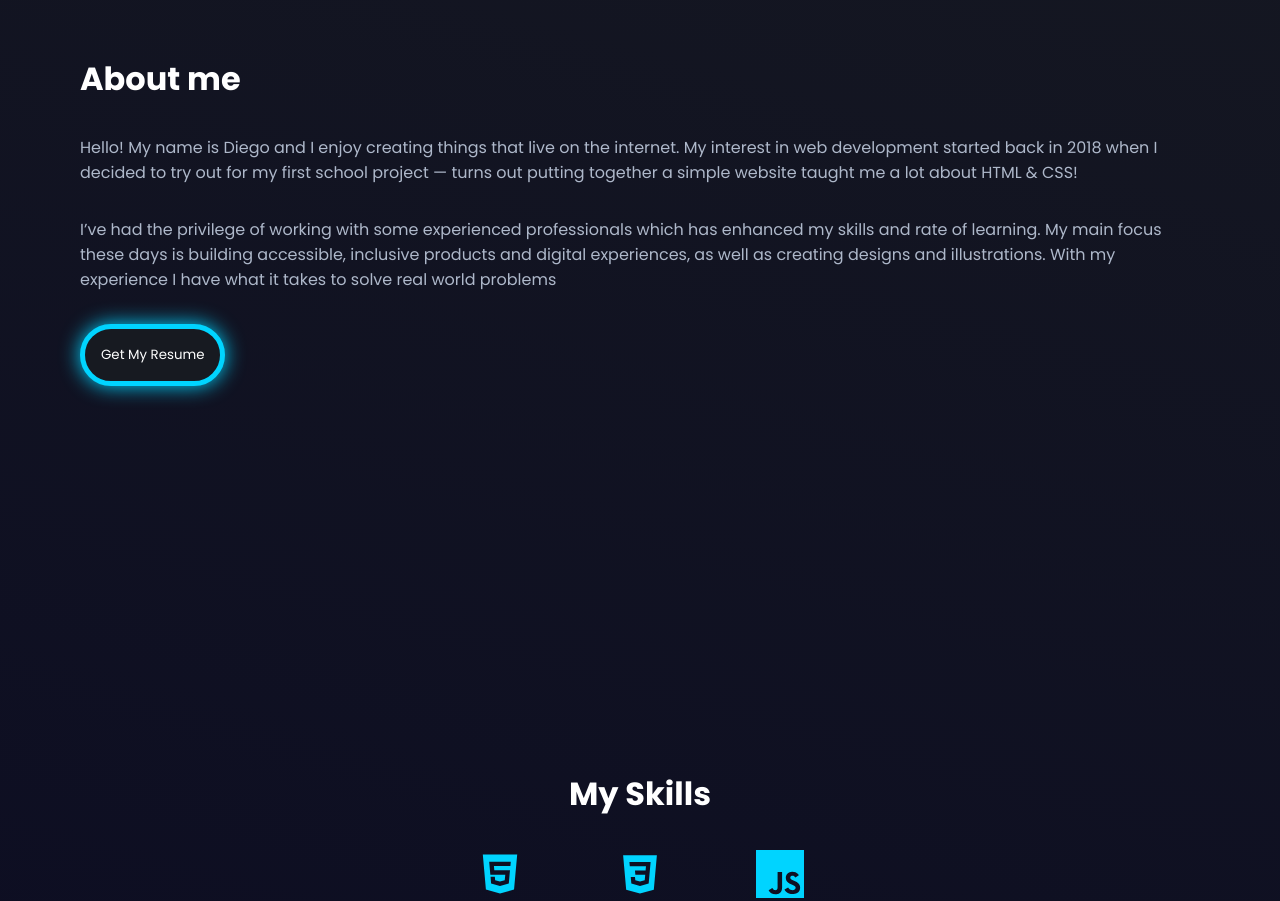
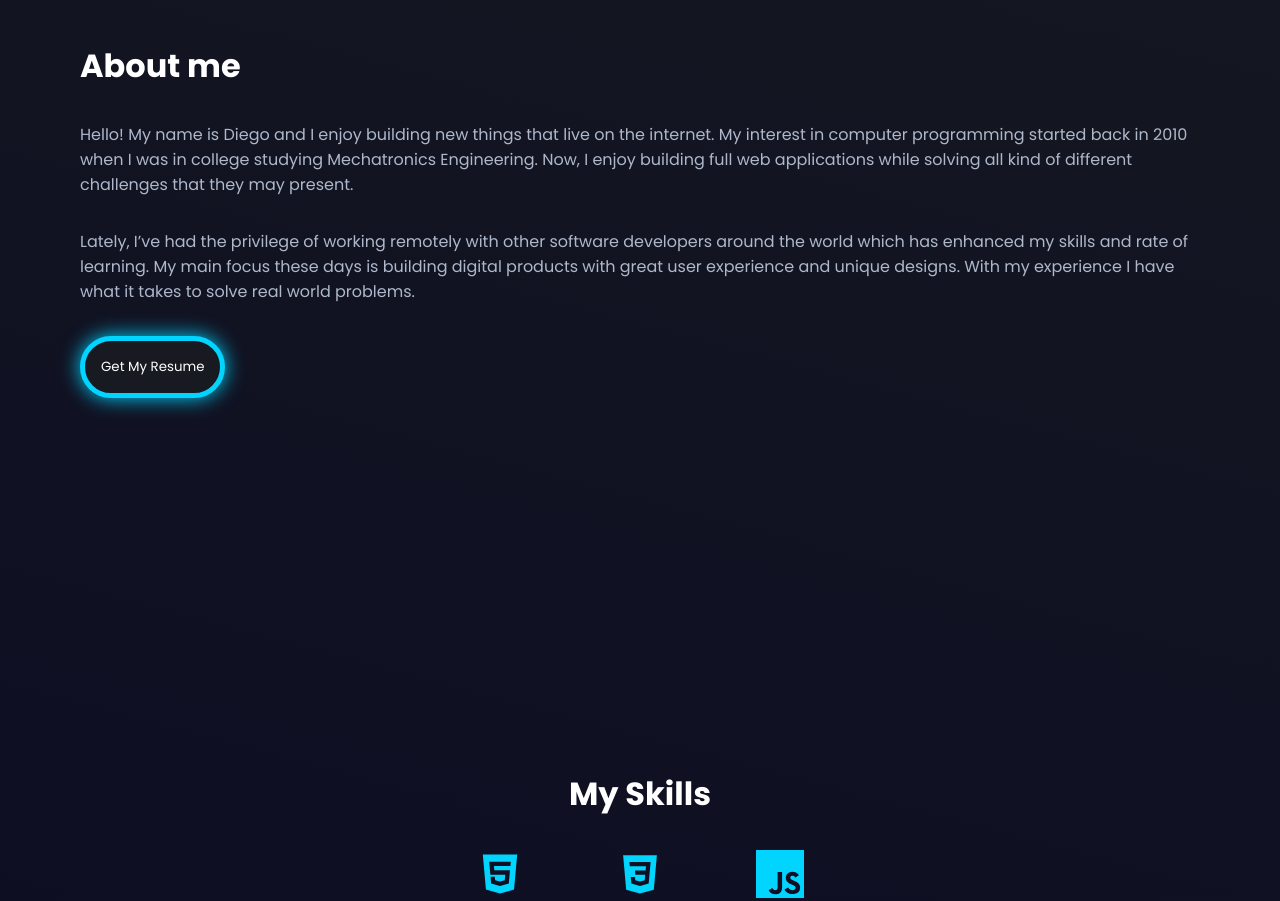
Before and after one commit to diegoyon/portfolio-v3, a React (Create React App) app: page / in a window 1280 px wide. Shown: the part 980-1881 px from the top of the page. Built offline with nearby package versions, Linux system fonts and the light colour scheme.

Commit message:
edit about

```diff
--- a/src/components/About.js
+++ b/src/components/About.js
@@ -6,17 +6,18 @@ const About = () => {
     <section className="about" id="about">
       <h2>About me</h2>
       <p>
-        Hello! My name is Diego and I enjoy creating things that live on the
-        internet. My interest in web development started back in 2018 when I
-        decided to try out for my first school project — turns out putting
-        together a simple website taught me a lot about HTML & CSS!
+        Hello! My name is Diego and I enjoy building new things that live on the
+        internet. My interest in computer programming started back in 2010 when
+        I was in college studying Mechatronics Engineering. Now, I enjoy
+        building full web applications while solving all kind of different
+        challenges that they may present.
       </p>
       <p>
-        I’ve had the privilege of working with some experienced professionals
-        which has enhanced my skills and rate of learning. My main focus these
-        days is building accessible, inclusive products and digital experiences,
-        as well as creating designs and illustrations. With my experience I have
-        what it takes to solve real world problems
+        Lately, I’ve had the privilege of working remotely with other software
+        developers around the world which has enhanced my skills and rate of
+        learning. My main focus these days is building digital products with
+        great user experience and unique designs. With my experience I have what
+        it takes to solve real world problems.
       </p>
       <button>Get My Resume</button>
     </section>
```
